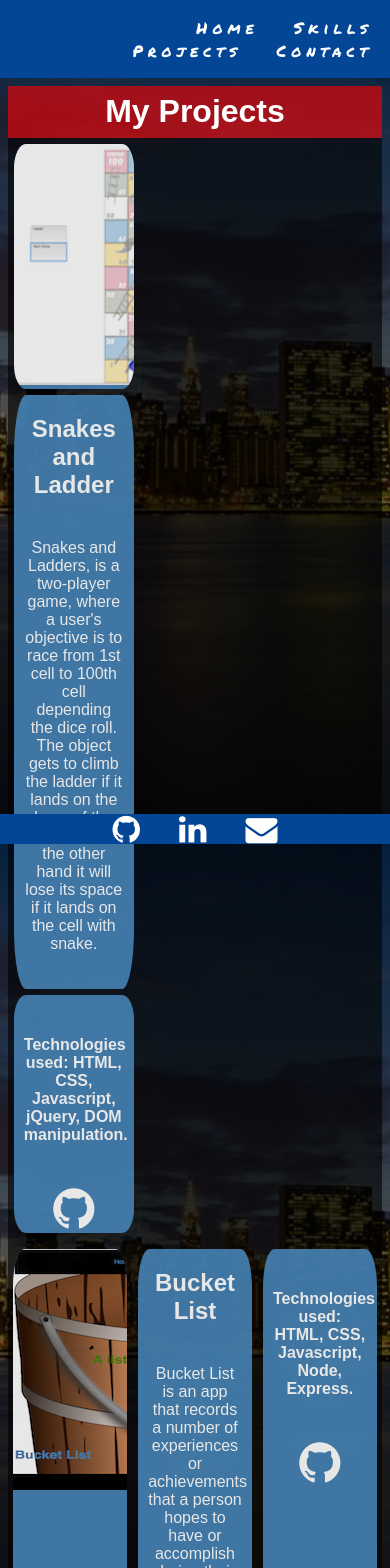
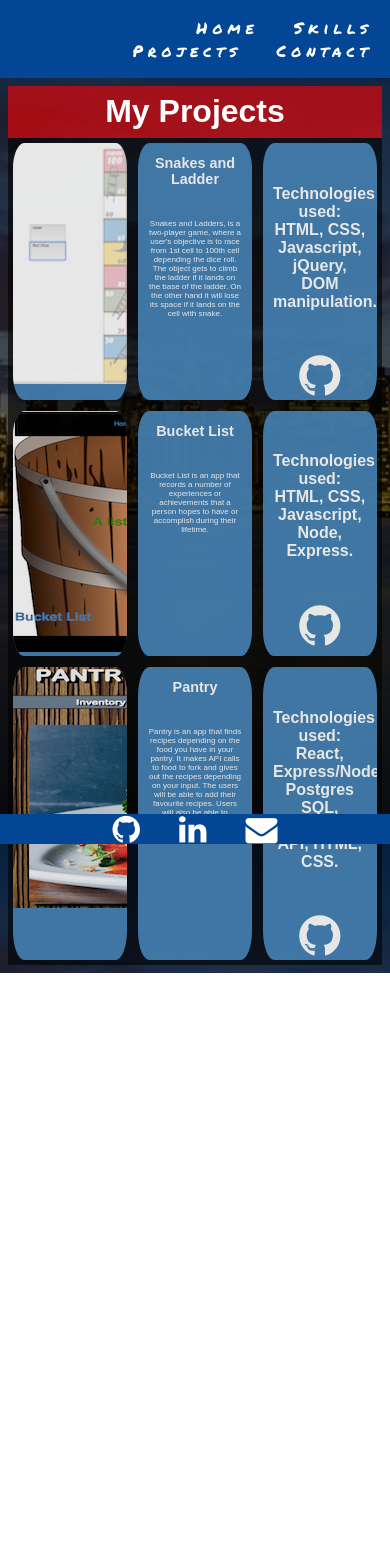
Before and after one commit to sshakya01/portfolio2, a React (Create React App) app: page /project in a window 390 px wide. Shown: the top 1568 px of the page. After the commit the page ends 973 px from the top, so only its background shows below. Built offline with nearby package versions, Linux system fonts and the light colour scheme.

Commit message:
added few media queries

```diff
--- a/src/App.css
+++ b/src/App.css
@@ -203,8 +203,17 @@ h1{
   box-sizing: border-box;
 }
 @media only screen and (max-width: 500px) {
+  h3, p{
+    font-size: 1.5rem;
+  }
+.projectdesc > p{
+  font-size: .5rem;
+}
+.projectdesc > h2{
+  font-size: .9rem;
+}
   .snl{
-    display:inline-block;
+    /*display:inline-block;*/
     background-attachment: scroll;
   }
   .skill{
--- a/src/components/Projects.js
+++ b/src/components/Projects.js
@@ -46,7 +46,8 @@ class Projects extends Component {
             <p>Pantry is an app that finds recipes depending on the food you have in your pantry. It makes API calls to food to fork and gives out the recipes depending on your input. The users will be able to add their favourite recipes. Users will also be able to add/delete items in their pantry. </p>
           </div>
           <div className="projectdesc">
-            <h2>Technologies used: </h2>
+            <h4>Technologies used: React, Express/Node, Postgres SQL, Food2Fork API, HTML, CSS.</h4>
+            <a href='https://github.com/P3G3/Project-3'><i className="fa fa-github" aria-hidden="true"></i></a>
           </div>
         </div>
       </div>
```
